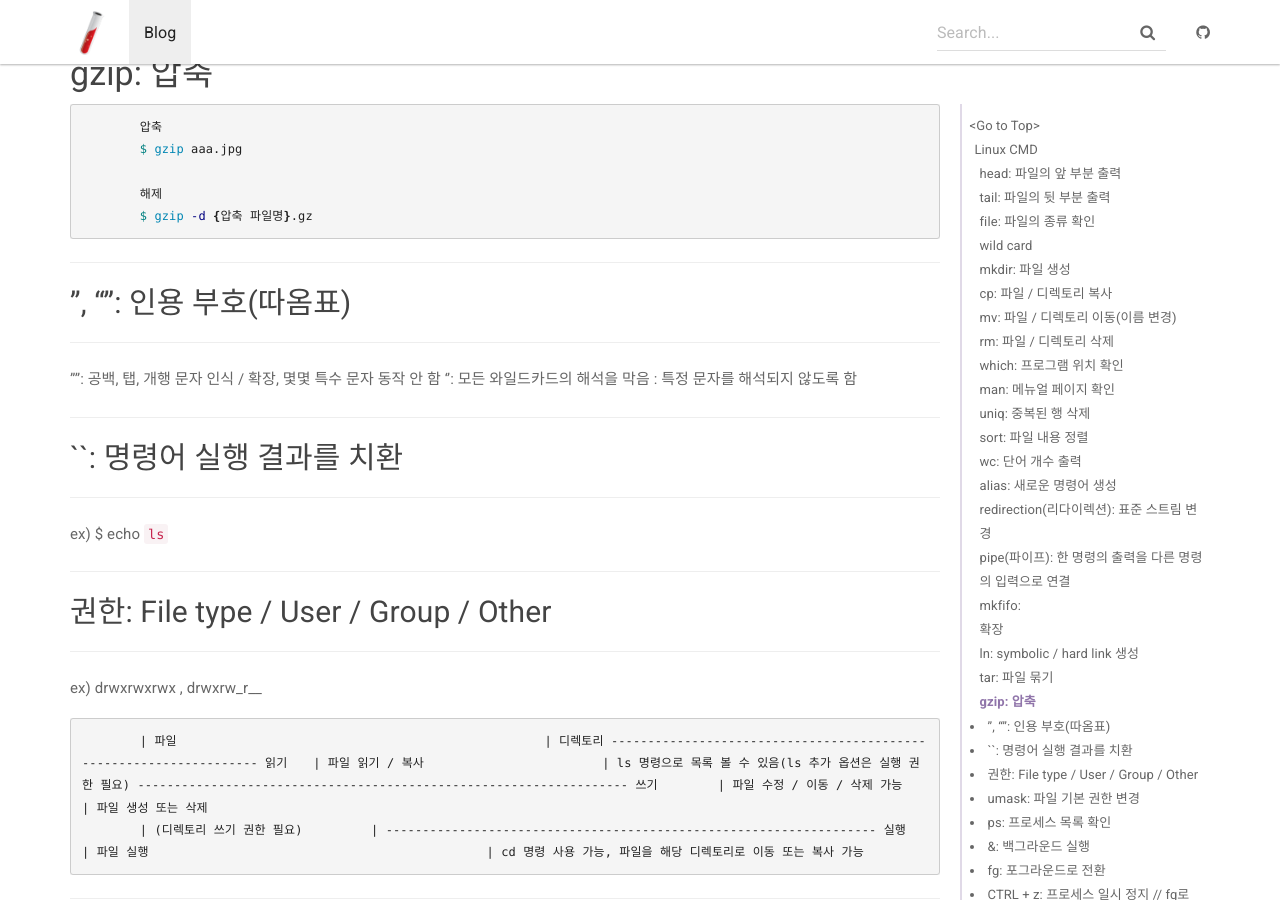
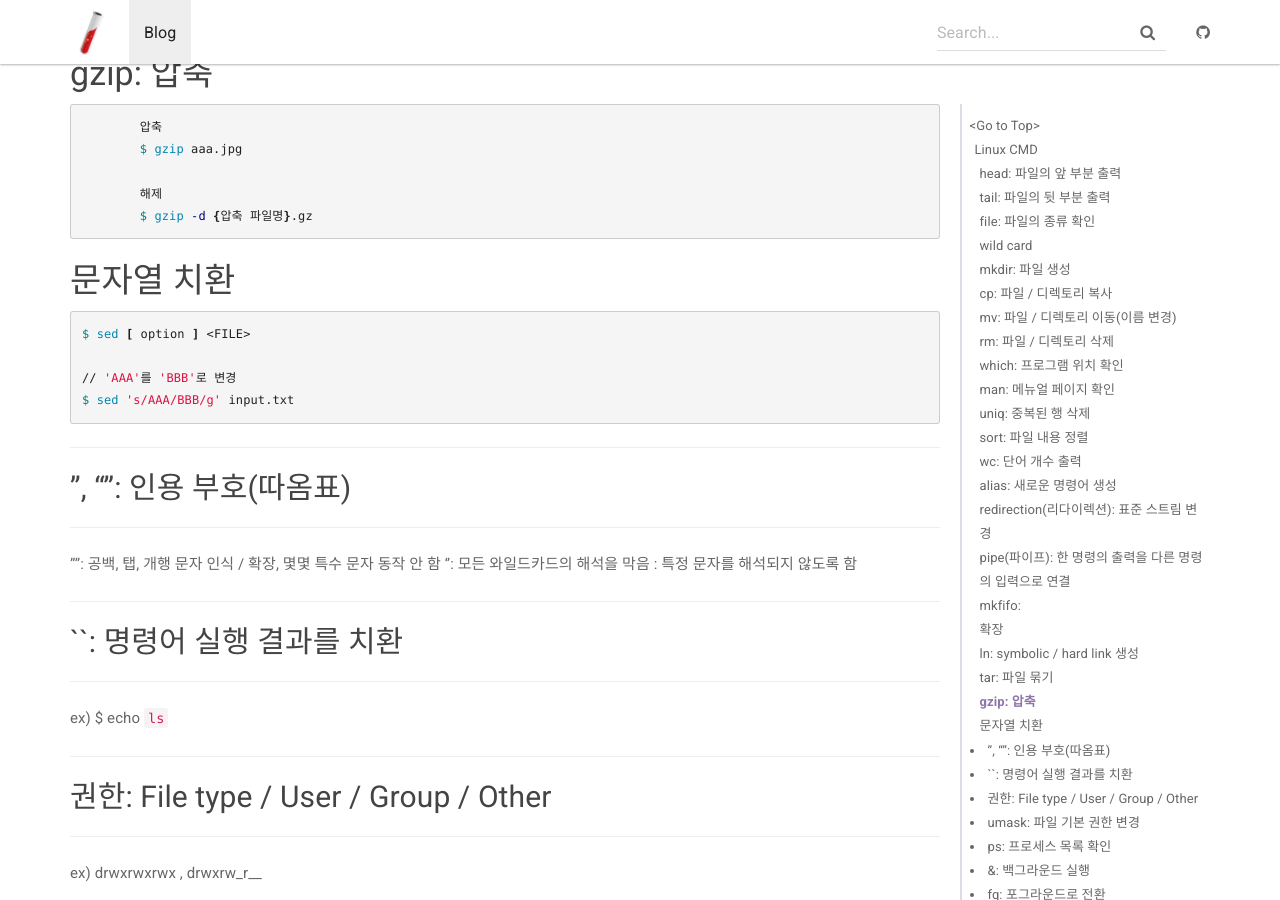
Before and after one commit to HyungjunAn/HyungjunAn.github.io, a Jekyll site: the page built from _posts/cs/2021-10-19-linux_cmd.md, in a window 1280 px wide and 900 px high, scrolled down 4067 px. Built offline with Jekyll 4.4.1, drawn with Linux system fonts in a browser that asks for light colours.

Commit message:
add desc of sed

````diff
--- a/_posts/cs/2021-10-19-linux_cmd.md
+++ b/_posts/cs/2021-10-19-linux_cmd.md
@@ -164,6 +164,15 @@ $ whatis: man 도움말 중 간략한 정보
 	$ gzip -d {압축 파일명}.gz
 ```
 
+### 문자열 치환
+```bash
+$ sed [ option ] <FILE>
+
+// 'AAA'를 'BBB'로 변경
+$ sed 's/AAA/BBB/g' input.txt
+```
+
+
 -------------------------------------------------------------
 # '', "": 인용 부호(따옴표)
 -------------------------------------------------------------
````
